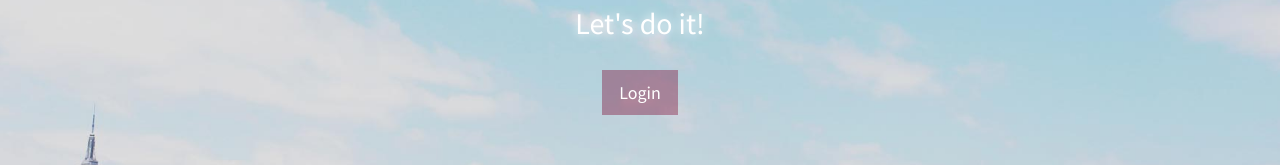
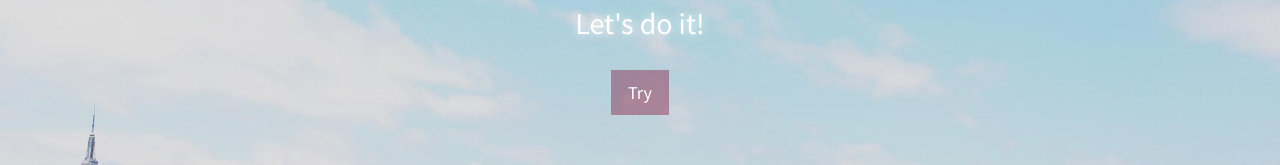
Before and after one commit to nikhiljohn10/wedo, a plain HTML site: page index.html in a window 1280 px wide. Shown: the part 409-574 px from the top of the page. Drawn offline with nearby package versions, Linux system fonts and the light colour scheme.

Commit message:
Added wedo page

```diff
--- a/index.html
+++ b/index.html
@@ -45,7 +45,7 @@
 	                <a href="#">About</a>
 	            </li>
 	            <li>
-	                <a href="#">Login</a>
+	                <a href="wedo.html">Try</a>
 	            </li>
 	            <li>
 	                <a href="https://github.com/nikhiljohn10/wedo/tree/gh-pages">Source</a>
@@ -59,7 +59,7 @@
 	        	<img style="border-radius:4px;box-shadow: 0px 0px 10px rgba(0,0,0, 1);" src="img/icons/icon120.png" alt="wedo"/>
 	            <h2 style="color: rgb(255, 255, 255); text-shadow: 0px 0px 10px rgb(255, 255, 255);">Let's do it!</h2>
 	            <br>
-	            <a href="#about" class="btn btn-dark btn-lg">Login</a>
+	            <a href="wedo.html" class="btn btn-dark btn-lg">Try</a>
 	        </div>
 	    </header>
 
```
